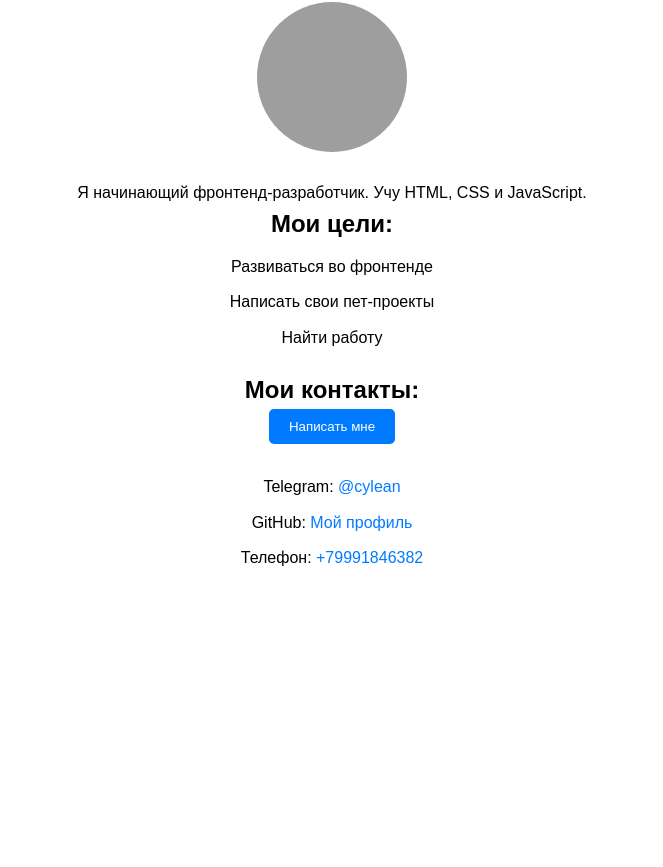
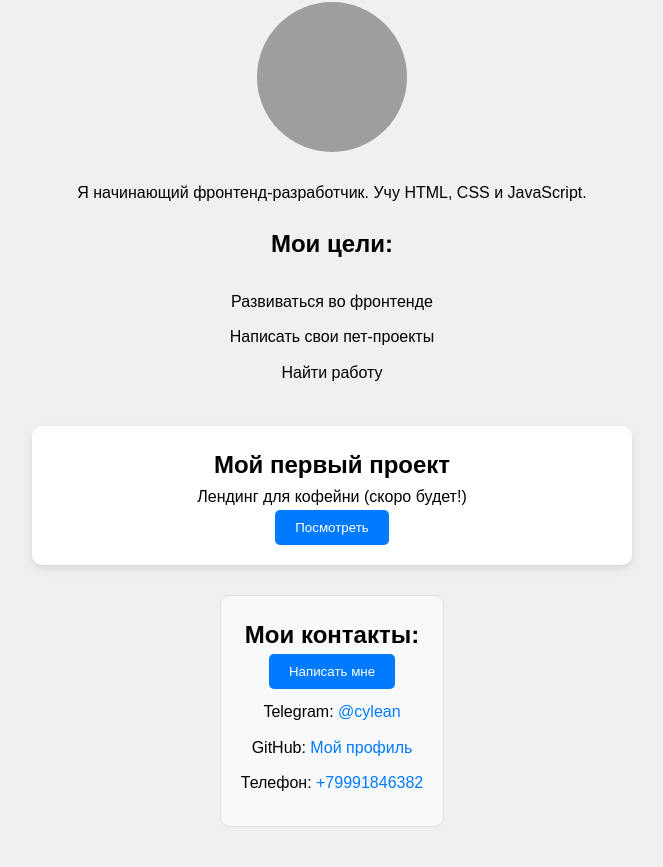
Before and after one commit to cylean/frontend, a plain HTML site: page index.html in a window 1280 px wide. Shown: the part 79-946 px from the top of the page, without its empty margins (308-971 px from the left). Before the commit the page ends 800 px from the top, so only its background shows below. Drawn offline with Linux system fonts and the light colour scheme; grey boxes are pictures that could not be loaded.

Commit message:
Update index.html

```diff
--- a/index.html
+++ b/index.html
@@ -6,12 +6,18 @@
     <meta name="description" content="Визитка начинающего фронтенд-разработчика">
     <title>Моя визитка</title>
     <style>
-        /* Нормализация стилей */
         * { margin: 0; padding: 0; box-sizing: border-box; }
-        body { font-family: Arial, sans-serif; line-height: 1.6; padding: 20px; }
-
-        /* Стили для визитки */
-        main { max-width: 600px; margin: 0 auto; text-align: center; }
+        body {
+            font-family: Arial, sans-serif;
+            background-color: #f0f0f0;
+            padding: 20px;
+            line-height: 1.6;
+        }
+        main {
+            max-width: 600px;
+            margin: 0 auto;
+            text-align: center;
+        }
         img {
             width: 150px;
             height: 150px;
@@ -20,7 +26,46 @@
             margin-bottom: 20px;
         }
         h1 { color: #333; margin-bottom: 10px; }
-        address { margin-top: 20px; font-style: normal; }
+
+        /* Контейнеры */
+        .goals-container, .contacts-container {
+            display: flex;
+            flex-direction: column;
+            align-items: center;
+            gap: 15px;
+            margin: 20px 0;
+        }
+
+        /* Карточка проекта */
+        .project-card {
+            background: white;
+            padding: 20px;
+            border-radius: 10px;
+            box-shadow: 0 4px 8px rgba(0, 0, 0, 0.1);
+            margin: 30px 0;
+        }
+        .project-card button {
+            background: #007BFF;
+            color: white;
+            border: none;
+            padding: 10px 20px;
+            border-radius: 5px;
+            cursor: pointer;
+        }
+        .project-card button:hover {
+            background: #0056b3;
+            transform: scale(1.05);
+            transition: 0.3s;
+        }
+
+        /* Контакты */
+        address {
+            background: #f8f9fa;
+            padding: 20px;
+            border-radius: 10px;
+            border: 1px solid #e0e0e0;
+            font-style: normal;
+        }
         button {
             padding: 10px 20px;
             background: #007BFF;
@@ -28,13 +73,22 @@
             border: none;
             border-radius: 5px;
             cursor: pointer;
-            margin-bottom: 20px;
         }
-        button:hover { background: #0056b3; }
+        button:hover {
+            background: #0056b3;
+            transform: scale(1.05);
+            transition: 0.3s;
+        }
+        a {
+            color: #007BFF;
+            text-decoration: none;
+        }
+        a:hover {
+            color: #ff6b6b;
+            text-decoration: underline;
+        }
         ul { list-style: none; }
         li { margin: 10px 0; }
-        a { color: #007BFF; text-decoration: none; }
-        a:hover { text-decoration: underline; }
     </style>
 </head>
 <body>
@@ -43,15 +97,22 @@
         <img src="https://pbs.twimg.com/media/GG47WuVXUAACqoX.jpg" alt="Мое фото">
         <p>Я начинающий фронтенд-разработчик. Учу HTML, CSS и JavaScript.</p>
 
-        <section>
+        <div class="goals-container">
             <h2>Мои цели:</h2>
             <ul>
                 <li>Развиваться во фронтенде</li>
                 <li>Написать свои пет-проекты</li>
                 <li>Найти работу</li>
             </ul>
+        </div>
+
+        <section class="project-card">
+            <h2>Мой первый проект</h2>
+            <p>Лендинг для кофейни (скоро будет!)</p>
+            <button onclick="alert('Проект в разработке!')">Посмотреть</button>
         </section>
 
+        <div class="contacts-container">
             <address>
                 <h2>Мои контакты:</h2>
                 <button onclick="window.location.href='mailto:jorinyar@gmail.com'">
@@ -63,6 +124,7 @@
                     <li>Телефон: <a href="tel:+79991846382">+79991846382</a></li>
                 </ul>
             </address>
+        </div>
     </main>
 </body>
 </html>
```
Lines whose indentation alone changed are shown as unchanged.
